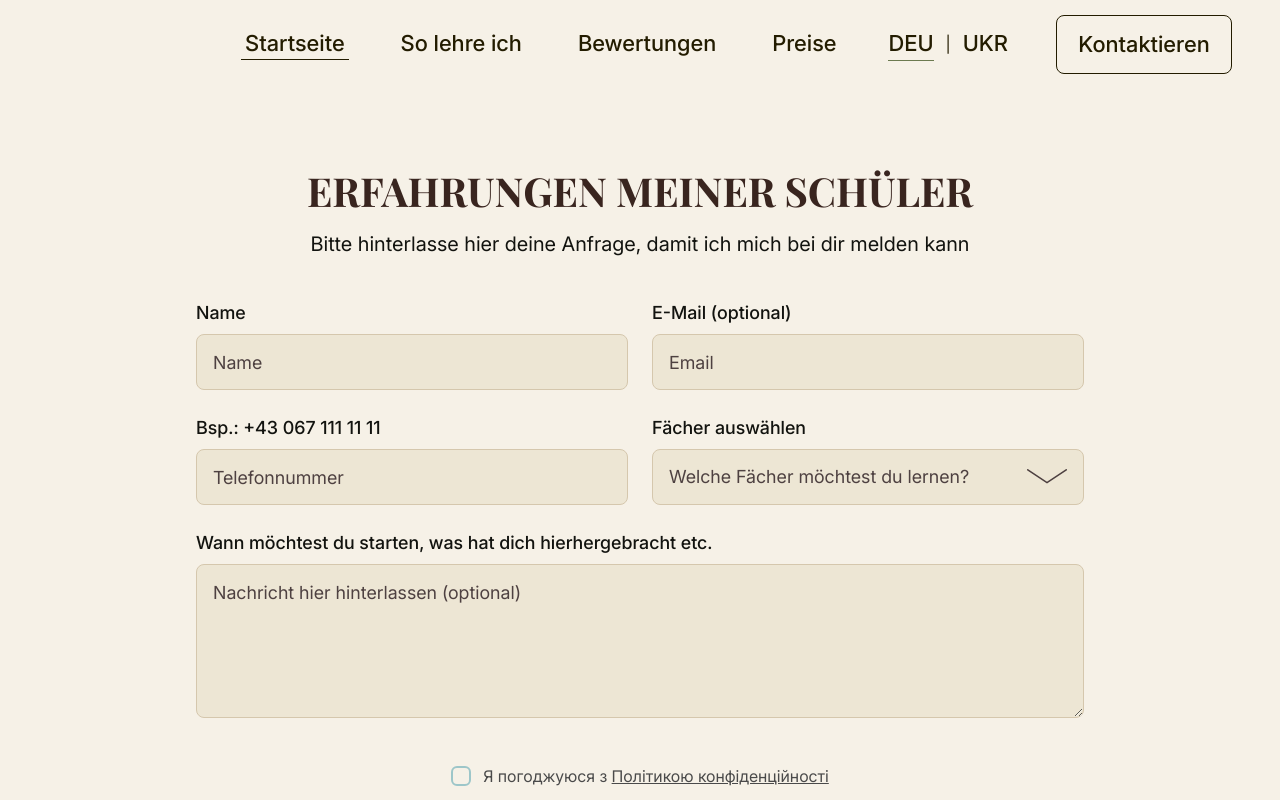
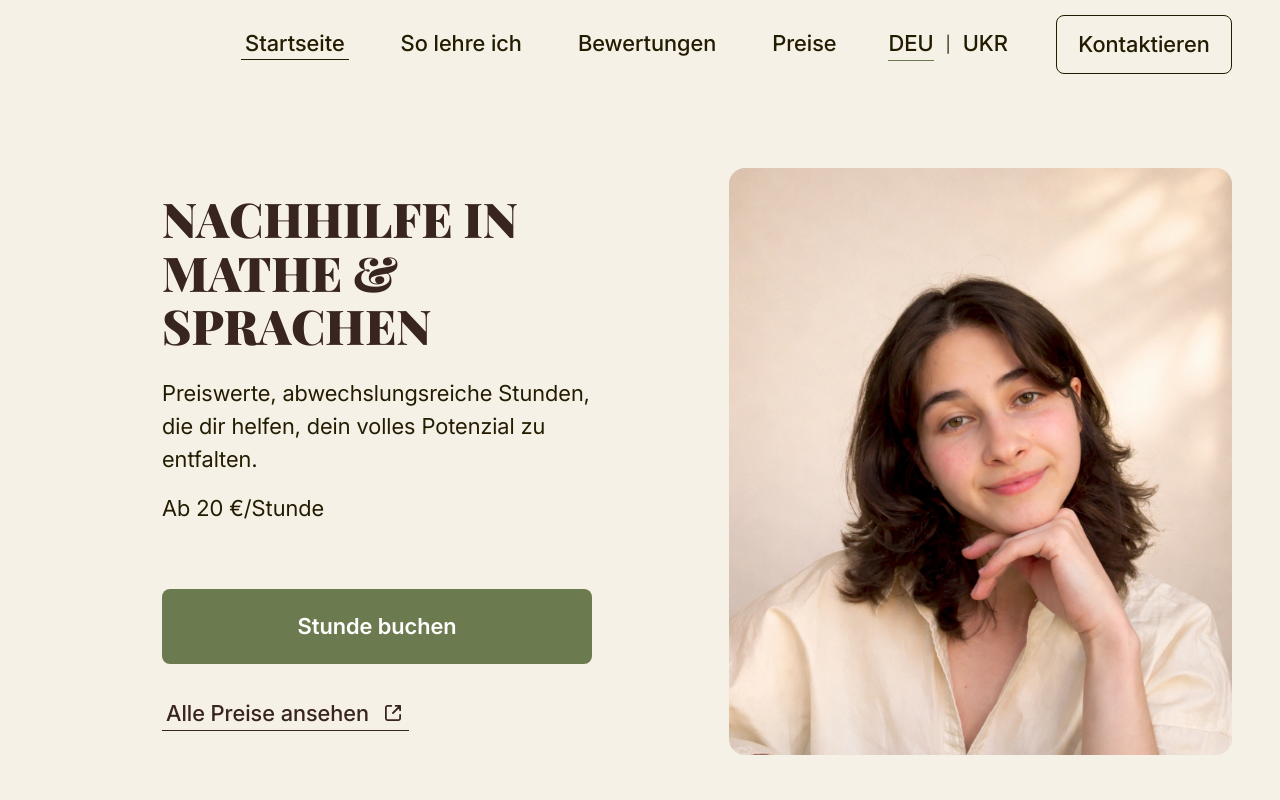
Before and after one commit to VitaliiBarabash1990/dianamogimi, a Next.js app: page /de in a window 1280 px wide. Shown: the top 800 px of the page. Built offline with nearby package versions, Linux system fonts and the light colour scheme.

Commit message:
rozkomit main

```diff
--- a/src/app/[locale]/(home-style)/page.tsx
+++ b/src/app/[locale]/(home-style)/page.tsx
@@ -19,11 +19,11 @@ export default async function IndexPage({ params }: Props) {
 
 	return (
 		<>
-			{/* <Hero />
+			<Hero />
 			<About />
 			<Subjects />
 			<Style />
-			<Reviews /> */}
+			<Reviews />
 			<Callback />
 		</>
 	);
```
